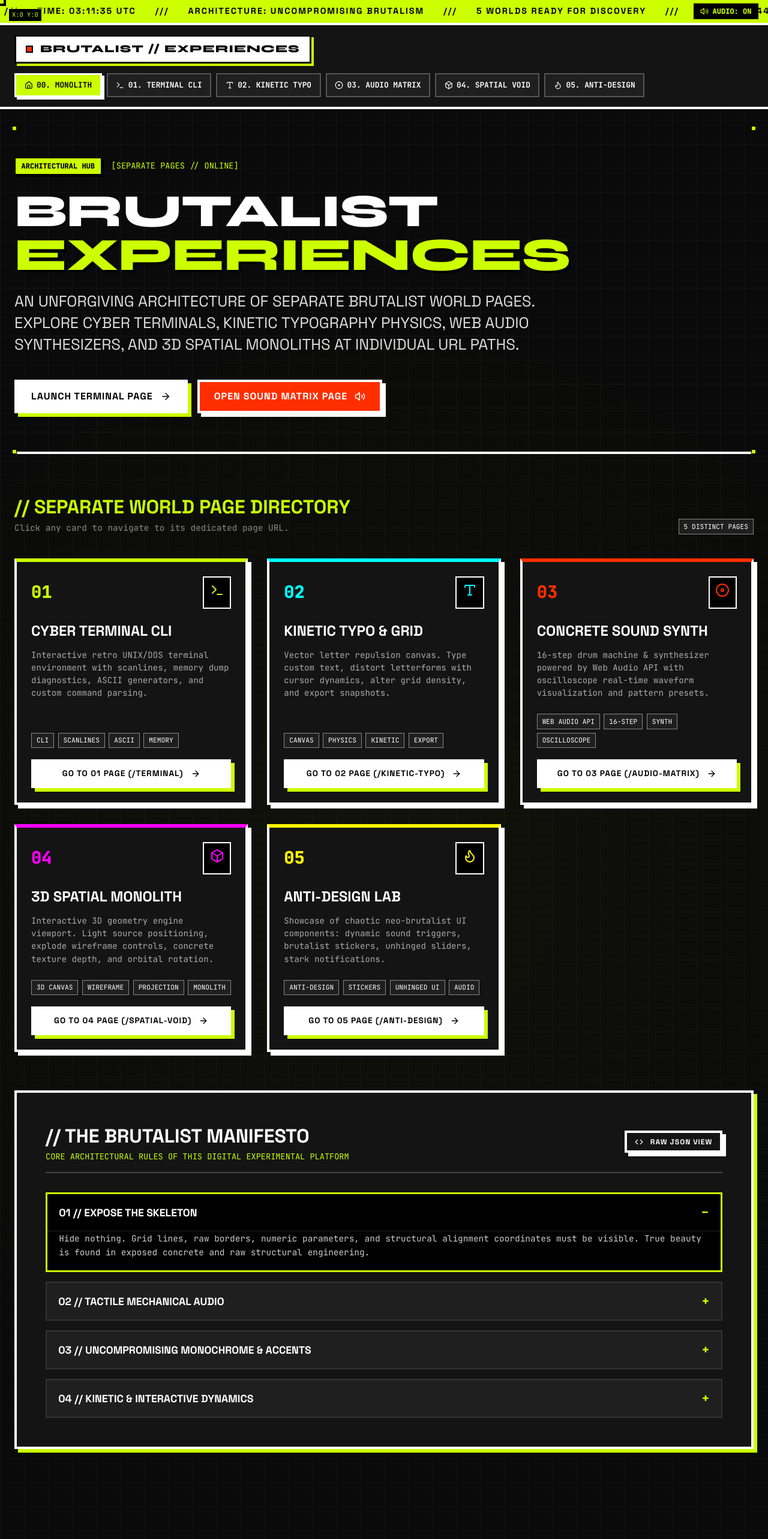
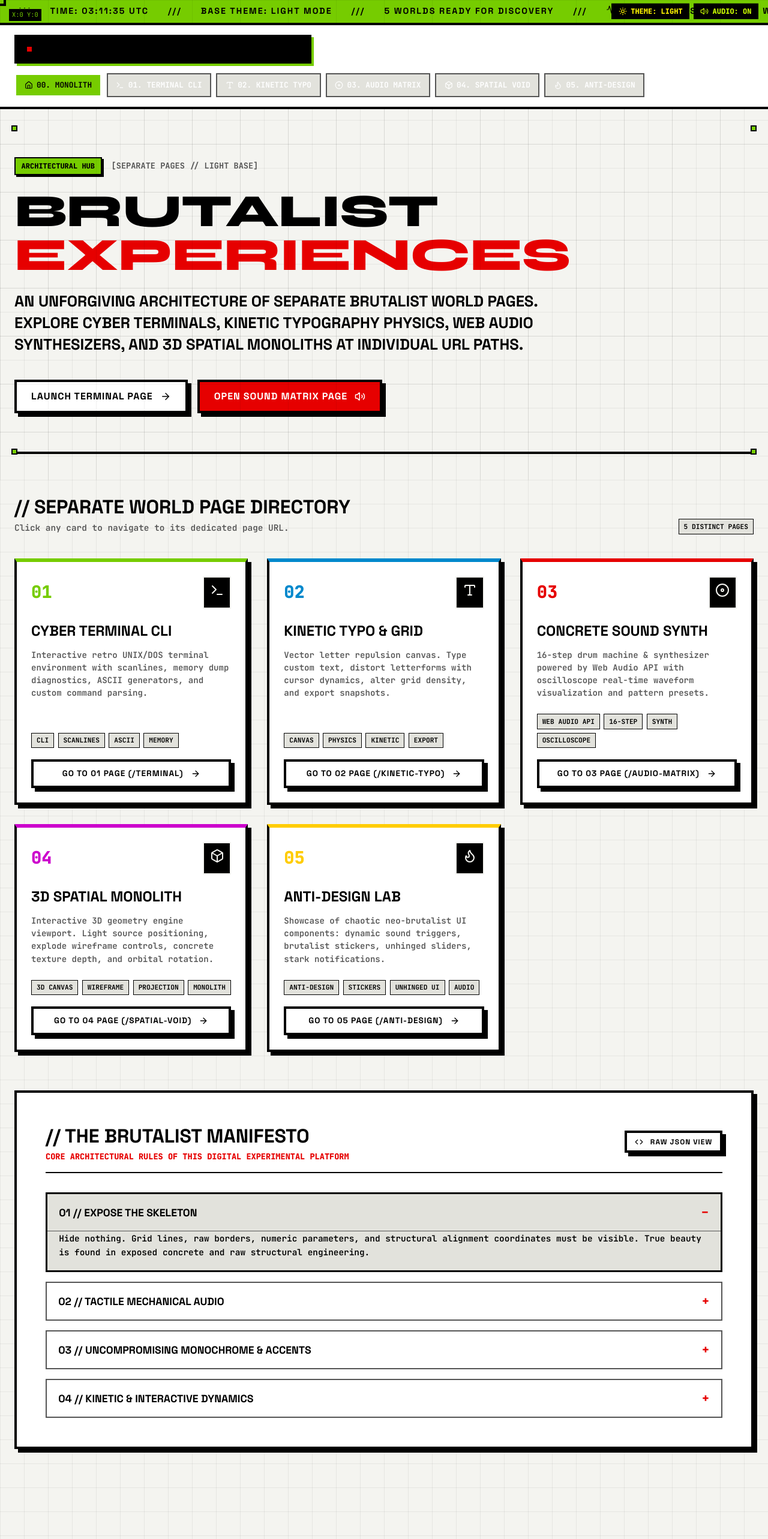
Before and after one commit to m4hdiebene/Brutalist-Experiences, a React (Vite) app: page / in a window 1280 px wide. Shown: the top 2566 px of the page at 60% size. Built offline with nearby package versions, Linux system fonts and the light colour scheme; the HTML template or start-up script is replaced by a standard one.

Commit message:
feat_base_light_mode_and_dark_mode_toggle

```diff
--- a/src/App.jsx
+++ b/src/App.jsx
@@ -1,5 +1,5 @@
-import React, { useEffect } from 'react';
-import { HashRouter, Routes, Route, useLocation } from 'react-router-dom';
+import React, { useState, useEffect } from 'react';
+import { BrowserRouter, Routes, Route, useLocation } from 'react-router-dom';
 import Navbar from './components/Navbar';
 import MarqueeTicker from './components/MarqueeTicker';
 import CustomCursor from './components/CustomCursor';
@@ -23,8 +23,14 @@ function ScrollToTop() {
 }
 
 export default function App() {
+  const [theme, setTheme] = useState('light'); // Light mode is default base
+
+  useEffect(() => {
+    document.documentElement.setAttribute('data-theme', theme);
+  }, [theme]);
+
   return (
-    <HashRouter>
+    <BrowserRouter>
       <ScrollToTop />
       <div className="app-container">
         {/* Background Architectural Grid Lines */}
@@ -34,7 +40,7 @@ export default function App() {
         <CustomCursor />
 
         {/* Top Continuous Marquee Ticker */}
-        <MarqueeTicker />
+        <MarqueeTicker theme={theme} setTheme={setTheme} />
 
         {/* Multi-world Navigation Header */}
         <Navbar />
@@ -55,6 +61,6 @@ export default function App() {
         {/* Industrial Footer */}
         <Footer />
       </div>
-    </HashRouter>
+    </BrowserRouter>
   );
 }
--- a/src/components/MarqueeTicker.jsx
+++ b/src/components/MarqueeTicker.jsx
@@ -1,8 +1,8 @@
 import React, { useState, useEffect } from 'react';
-import { Volume2, VolumeX, Terminal, Activity, ShieldAlert, Radio } from 'lucide-react';
+import { Volume2, VolumeX, Terminal, Activity, ShieldAlert, Radio, Sun, Moon } from 'lucide-react';
 import { audioEngine } from '../utils/audioEngine';
 
-export default function MarqueeTicker() {
+export default function MarqueeTicker({ theme, setTheme }) {
   const [time, setTime] = useState('');
   const [isMuted, setIsMuted] = useState(false);
 
@@ -22,6 +22,12 @@ export default function MarqueeTicker() {
     audioEngine.playClick();
   };
 
+  const handleThemeToggle = () => {
+    const newTheme = theme === 'light' ? 'dark' : 'light';
+    setTheme(newTheme);
+    audioEngine.playClick();
+  };
+
   return (
     <div className="marquee-container" style={{ position: 'relative' }}>
       <div className="marquee-content">
@@ -29,7 +35,7 @@ export default function MarqueeTicker() {
         <span>///</span>
         <span>TIME: {time}</span>
         <span>///</span>
-        <span>ARCHITECTURE: UNCOMPROMISING BRUTALISM</span>
+        <span>BASE THEME: {theme.toUpperCase()} MODE</span>
         <span>///</span>
         <span>5 WORLDS READY FOR DISCOVERY</span>
         <span>///</span>
@@ -41,14 +47,42 @@ export default function MarqueeTicker() {
         <span>///</span>
       </div>
 
+      <div style={{
+        position: 'absolute',
+        right: '1rem',
+        top: '50%',
+        transform: 'translateY(-50%)',
+        display: 'flex',
+        gap: '0.4rem',
+        zIndex: 5
+      }}>
+        {/* Theme Mode Toggle Button */}
+        <button
+          onClick={handleThemeToggle}
+          title="Toggle Light / Dark Mode"
+          style={{
+            background: '#000000',
+            color: theme === 'light' ? '#fff500' : '#00ffff',
+            border: '2px solid #000000',
+            padding: '0.2rem 0.6rem',
+            fontSize: '0.75rem',
+            fontFamily: 'var(--font-mono)',
+            fontWeight: 800,
+            display: 'flex',
+            alignItems: 'center',
+            gap: '0.4rem',
+            cursor: 'pointer'
+          }}
+        >
+          {theme === 'light' ? <Sun size={14} /> : <Moon size={14} />}
+          {theme === 'light' ? 'THEME: LIGHT' : 'THEME: DARK'}
+        </button>
+
+        {/* Audio Toggle Button */}
         <button
           onClick={handleAudioToggle}
           title="Toggle Audio Engine"
           style={{
-          position: 'absolute',
-          right: '1rem',
-          top: '50%',
-          transform: 'translateY(-50%)',
             background: '#000000',
             color: isMuted ? '#ff2e00' : '#ccff00',
             border: '2px solid #000000',
@@ -59,12 +93,13 @@ export default function MarqueeTicker() {
             display: 'flex',
             alignItems: 'center',
             gap: '0.4rem',
-          zIndex: 5
+            cursor: 'pointer'
           }}
         >
           {isMuted ? <VolumeX size={14} /> : <Volume2 size={14} />}
           {isMuted ? 'AUDIO: OFF' : 'AUDIO: ON'}
         </button>
       </div>
+    </div>
   );
 }
--- a/src/index.css
+++ b/src/index.css
@@ -1,52 +1,77 @@
 /* ==========================================================================
-   BRUTALIST DESIGN SYSTEM & GLOBAL STYLES
+   BRUTALIST DESIGN SYSTEM & DYNAMIC THEME ENGINE (LIGHT MODE BASE)
    ========================================================================== */
 
-:root {
-  /* Color Palette - Raw Monochrome & Acid Accents */
+/* LIGHT MODE (DEFAULT BASE) */
+:root, [data-theme="light"] {
+  /* Base Palette */
+  --bg-primary: #f4f4f0;
+  --bg-secondary: #ffffff;
+  --bg-tertiary: #e2e2dc;
+  --text-primary: #000000;
+  --text-muted: #555555;
+  --text-inverse: #ffffff;
+
+  /* Acid Neons (Optimized for Light Mode High-Contrast) */
+  --acid-lime: #76cc00;
+  --acid-red: #e60000;
+  --acid-cyan: #0088cc;
+  --acid-magenta: #cc00cc;
+  --acid-yellow: #ffcc00;
+
+  /* Architectural & Border Tokens */
+  --border-thick: 4px solid #000000;
+  --border-thin: 2px solid #000000;
+  --border-dark: 4px solid #000000;
+  --border-lime: 4px solid var(--acid-lime);
+  --border-red: 4px solid var(--acid-red);
+
+  /* Hard Drop Shadows (No Blur) */
+  --shadow-hard: 6px 6px 0px #000000;
+  --shadow-hard-inverse: 6px 6px 0px #ffffff;
+  --shadow-lime: 6px 6px 0px var(--acid-lime);
+  --shadow-red: 6px 6px 0px var(--acid-red);
+  --shadow-cyan: 6px 6px 0px var(--acid-cyan);
+
+  /* Typography */
+  --font-mono: 'JetBrains Mono', monospace;
+  --font-heading: 'Space Grotesk', sans-serif;
+  --font-display: 'Syne', sans-serif;
+
+  /* Blueprint Grid */
+  --grid-line-color: rgba(0, 0, 0, 0.06);
+}
+
+/* DARK MODE OVERRIDE */
+[data-theme="dark"] {
   --bg-primary: #0a0a0a;
   --bg-secondary: #141414;
   --bg-tertiary: #1f1f1f;
   --text-primary: #ffffff;
-  --text-muted: #888888;
-  --text-dark: #000000;
+  --text-muted: #aaaaaa;
+  --text-inverse: #000000;
 
-  /* Acid Neons */
   --acid-lime: #ccff00;
   --acid-red: #ff2e00;
   --acid-cyan: #00ffff;
   --acid-magenta: #ff00ff;
   --acid-yellow: #fff500;
 
-  /* Architectural & Border Tokens */
   --border-thick: 4px solid #ffffff;
   --border-thin: 2px solid #ffffff;
   --border-dark: 4px solid #000000;
-  --border-lime: 4px solid var(--acid-lime);
-  --border-red: 4px solid var(--acid-red);
 
-  /* Hard Drop Shadows (No Blur) */
   --shadow-hard: 6px 6px 0px #ffffff;
-  --shadow-hard-dark: 6px 6px 0px #000000;
-  --shadow-lime: 6px 6px 0px var(--acid-lime);
-  --shadow-red: 6px 6px 0px var(--acid-red);
-  --shadow-cyan: 6px 6px 0px var(--acid-cyan);
-  --shadow-press: 2px 2px 0px #ffffff;
+  --shadow-hard-inverse: 6px 6px 0px #000000;
 
-  /* Typography */
-  --font-mono: 'JetBrains Mono', monospace;
-  --font-heading: 'Space Grotesk', sans-serif;
-  --font-display: 'Syne', sans-serif;
-
-  /* System Spacing */
-  --space-unit: 8px;
+  --grid-line-color: rgba(255, 255, 255, 0.04);
 }
 
 * {
   box-sizing: border-box;
   margin: 0;
   padding: 0;
-  cursor: none !important; /* Managed by custom brutalist cursor */
+  cursor: none !important; /* Custom crosshair cursor */
 }
 
 html, body {
@@ -58,23 +83,24 @@ html, body {
   overflow-x: hidden;
   line-height: 1.5;
   -webkit-font-smoothing: antialiased;
+  transition: background-color 0.2s ease, color 0.2s ease;
 }
 
 /* Custom Brutalist Scrollbar */
 ::-webkit-scrollbar {
-  width: 12px;
-  height: 12px;
+  width: 14px;
+  height: 14px;
 }
 
 ::-webkit-scrollbar-track {
   background: var(--bg-secondary);
-  border-left: 2px solid var(--text-muted);
+  border-left: 2px solid var(--text-primary);
 }
 
 ::-webkit-scrollbar-thumb {
   background: var(--acid-lime);
-  border: 2px solid #000000;
-  box-shadow: 2px 2px 0px #000000;
+  border: 2px solid var(--text-primary);
+  box-shadow: 2px 2px 0px var(--text-primary);
 }
 
 ::-webkit-scrollbar-thumb:hover {
@@ -97,10 +123,9 @@ html, body {
   min-height: 100vh;
   position: relative;
   background:
-    radial-gradient(circle at 50% 50%, rgba(204, 255, 0, 0.03) 0%, transparent 60%),
-    linear-gradient(to right, rgba(255, 255, 255, 0.03) 1px, transparent 1px),
-    linear-gradient(to bottom, rgba(255, 255, 255, 0.03) 1px, transparent 1px);
-  background-size: 100% 100%, 40px 40px, 40px 40px;
+    linear-gradient(to right, var(--grid-line-color) 1px, transparent 1px),
+    linear-gradient(to bottom, var(--grid-line-color) 1px, transparent 1px);
+  background-size: 40px 40px, 40px 40px;
 }
 
 .main-content {
@@ -118,8 +143,8 @@ html, body {
   pointer-events: none;
   z-index: 1;
   background-image:
-    linear-gradient(to right, rgba(255, 255, 255, 0.02) 1px, transparent 1px),
-    linear-gradient(to bottom, rgba(255, 255, 255, 0.02) 1px, transparent 1px);
+    linear-gradient(to right, var(--grid-line-color) 1px, transparent 1px),
+    linear-gradient(to bottom, var(--grid-line-color) 1px, transparent 1px);
   background-size: 80px 80px;
 }
 
@@ -138,10 +163,10 @@ html, body {
   font-size: 1rem;
   text-transform: uppercase;
   letter-spacing: 1px;
-  background: #ffffff;
-  color: #000000;
+  background: var(--bg-secondary);
+  color: var(--text-primary);
   border: var(--border-thick);
-  box-shadow: var(--shadow-lime);
+  box-shadow: var(--shadow-hard);
   transition: all 0.1s ease;
   user-select: none;
   text-decoration: none;
@@ -156,7 +181,7 @@ html, body {
 
 .brutal-btn:active {
   transform: translate(2px, 2px);
-  box-shadow: 2px 2px 0px var(--acid-lime);
+  box-shadow: 2px 2px 0px var(--text-primary);
 }
 
 .brutal-btn-red {
@@ -166,14 +191,14 @@ html, body {
 }
 
 .brutal-btn-red:hover {
-  background: #ffffff;
-  color: #000000;
+  background: var(--text-primary);
+  color: var(--bg-primary);
   box-shadow: 9px 9px 0px var(--acid-red);
 }
 
 .brutal-btn-cyan {
   background: var(--acid-cyan);
-  color: #000000;
+  color: #ffffff;
   box-shadow: var(--shadow-hard);
 }
 
@@ -185,14 +210,14 @@ html, body {
 
 .brutal-btn-outline {
   background: transparent;
-  color: #ffffff;
+  color: var(--text-primary);
   border: var(--border-thick);
   box-shadow: var(--shadow-hard);
 }
 
 .brutal-btn-outline:hover {
-  background: #ffffff;
-  color: #000000;
+  background: var(--text-primary);
+  color: var(--bg-primary);
   box-shadow: 9px 9px 0px var(--acid-lime);
 }
 
@@ -202,6 +227,7 @@ html, body {
 
 .brutal-card {
   background: var(--bg-secondary);
+  color: var(--text-primary);
   border: var(--border-thick);
   box-shadow: var(--shadow-hard);
   padding: 1.5rem;
@@ -232,22 +258,23 @@ html, body {
   padding: 0.2rem 0.5rem;
   font-size: 0.7rem;
   background: var(--bg-tertiary);
-  border: 1px solid var(--text-muted);
+  border: 1px solid var(--text-primary);
   color: var(--text-primary);
+  font-weight: 700;
 }
 
 /* Structural Corner Markers */
 .corner-marker {
   position: absolute;
-  width: 8px;
-  height: 8px;
+  width: 10px;
+  height: 10px;
   background: var(--acid-lime);
-  border: 1px solid #000;
+  border: 2px solid var(--text-primary);
 }
-.corner-tl { top: -4px; left: -4px; }
-.corner-tr { top: -4px; right: -4px; }
-.corner-bl { bottom: -4px; left: -4px; }
-.corner-br { bottom: -4px; right: -4px; }
+.corner-tl { top: -5px; left: -5px; }
+.corner-tr { top: -5px; right: -5px; }
+.corner-bl { bottom: -5px; left: -5px; }
+.corner-br { bottom: -5px; right: -5px; }
 
 /* ==========================================================================
    MARQUEE TICKER ANIMATION
@@ -383,6 +410,7 @@ html, body {
   line-height: 0.95;
   text-transform: uppercase;
   letter-spacing: -1px;
+  color: var(--text-primary);
 }
 
 .brutal-sub-title {
@@ -390,5 +418,5 @@ html, body {
   font-size: clamp(1.2rem, 3vw, 2rem);
   font-weight: 700;
   text-transform: uppercase;
-  color: var(--acid-lime);
+  color: var(--text-primary);
 }
--- a/src/pages/Home.jsx
+++ b/src/pages/Home.jsx
@@ -94,7 +94,7 @@ export default function Home() {
 
         <div style={{ display: 'flex', gap: '1rem', alignItems: 'center', marginBottom: '1.5rem' }}>
           <span className="brutal-badge">ARCHITECTURAL HUB</span>
-          <span style={{ fontSize: '0.85rem', color: 'var(--acid-lime)' }}>[SEPARATE PAGES // ONLINE]</span>
+          <span style={{ fontSize: '0.85rem', fontWeight: 700, color: 'var(--text-muted)' }}>[SEPARATE PAGES // LIGHT BASE]</span>
         </div>
 
         {/* Hero Title */}
@@ -105,7 +105,7 @@ export default function Home() {
           style={{ marginBottom: '1.5rem', cursor: 'pointer' }}
         >
           BRUTALIST <br />
-          <span style={{ color: 'var(--acid-lime)', textShadow: '4px 4px 0px #000' }}>EXPERIENCES</span>
+          <span style={{ color: 'var(--acid-red)' }}>EXPERIENCES</span>
         </h1>
 
         <p style={{
@@ -114,7 +114,8 @@ export default function Home() {
           maxWidth: '900px',
           lineHeight: '1.4',
           marginBottom: '2.5rem',
-          color: '#dddddd'
+          color: 'var(--text-primary)',
+          fontWeight: 700
         }}>
           AN UNFORGIVING ARCHITECTURE OF SEPARATE BRUTALIST WORLD PAGES. EXPLORE CYBER TERMINALS, KINETIC TYPOGRAPHY PHYSICS, WEB AUDIO SYNTHESIZERS, AND 3D SPATIAL MONOLITHS AT INDIVIDUAL URL PATHS.
         </p>
@@ -150,7 +151,7 @@ export default function Home() {
         }}>
           <div>
             <h2 className="brutal-sub-title">// SEPARATE WORLD PAGE DIRECTORY</h2>
-            <p style={{ color: 'var(--text-muted)', fontSize: '0.9rem' }}>Click any card to navigate to its dedicated page URL.</p>
+            <p style={{ color: 'var(--text-muted)', fontSize: '0.9rem', fontWeight: 600 }}>Click any card to navigate to its dedicated page URL.</p>
           </div>
           <div className="brutal-tag">5 DISTINCT PAGES</div>
         </div>
@@ -171,7 +172,6 @@ export default function Home() {
                   flexDirection: 'column',
                   justifyContent: 'space-between',
                   minHeight: '340px',
-                  background: 'var(--bg-secondary)',
                   borderTop: `6px solid ${w.accent}`
                 }}
                 onMouseEnter={() => audioEngine.playBeep(600, 0.03)}
@@ -193,9 +193,9 @@ export default function Home() {
                     </span>
                     <div style={{
                       padding: '0.6rem',
-                      background: '#000000',
-                      border: '2px solid #ffffff',
-                      color: w.accent
+                      background: 'var(--text-primary)',
+                      border: '2px solid var(--bg-primary)',
+                      color: 'var(--bg-primary)'
                     }}>
                       <Icon size={24} />
                     </div>
@@ -206,16 +206,18 @@ export default function Home() {
                     fontSize: '1.5rem',
                     fontWeight: 800,
                     marginBottom: '0.75rem',
-                    textTransform: 'uppercase'
+                    textTransform: 'uppercase',
+                    color: 'var(--text-primary)'
                   }}>
                     {w.title}
                   </h3>
 
                   <p style={{
                     fontSize: '0.88rem',
-                    color: '#aaaaaa',
+                    color: 'var(--text-muted)',
                     lineHeight: '1.5',
-                    marginBottom: '1.5rem'
+                    marginBottom: '1.5rem',
+                    fontWeight: 600
                   }}>
                     {w.desc}
                   </p>
@@ -244,11 +246,9 @@ export default function Home() {
       </section>
 
       {/* Brutalist Manifesto Accordion */}
-      <section style={{
+      <section className="brutal-card" style={{
         padding: '3rem',
-        background: 'var(--bg-secondary)',
-        border: 'var(--border-thick)',
-        boxShadow: 'var(--shadow-lime)',
+        boxShadow: 'var(--shadow-hard)',
         position: 'relative',
         marginBottom: '4rem'
       }}>
@@ -259,14 +259,14 @@ export default function Home() {
           flexWrap: 'wrap',
           gap: '1rem',
           marginBottom: '2rem',
-          borderBottom: '2px solid #444',
+          borderBottom: '2px solid var(--text-primary)',
           paddingBottom: '1rem'
         }}>
           <div>
-            <h2 className="brutal-sub-title" style={{ color: '#ffffff' }}>
+            <h2 className="brutal-sub-title">
               // THE BRUTALIST MANIFESTO
             </h2>
-            <p style={{ color: 'var(--acid-lime)', fontSize: '0.85rem' }}>CORE ARCHITECTURAL RULES OF THIS DIGITAL EXPERIMENTAL PLATFORM</p>
+            <p style={{ color: 'var(--acid-red)', fontSize: '0.85rem', fontWeight: 800 }}>CORE ARCHITECTURAL RULES OF THIS DIGITAL EXPERIMENTAL PLATFORM</p>
           </div>
 
           <button
@@ -283,13 +283,14 @@ export default function Home() {
 
         {rawView ? (
           <pre style={{
-            background: '#000000',
+            background: 'var(--bg-tertiary)',
             padding: '1.5rem',
-            border: '2px solid var(--acid-lime)',
-            color: 'var(--acid-lime)',
+            border: '2px solid var(--text-primary)',
+            color: 'var(--text-primary)',
             fontFamily: 'var(--font-mono)',
             fontSize: '0.85rem',
-            overflowX: 'auto'
+            overflowX: 'auto',
+            fontWeight: 700
           }}>
             {JSON.stringify(manifestoItems, null, 2)}
           </pre>
@@ -299,8 +300,8 @@ export default function Home() {
               <div
                 key={idx}
                 style={{
-                  border: manifestoOpen === idx ? '3px solid var(--acid-lime)' : '2px solid #333333',
-                  background: manifestoOpen === idx ? '#000000' : 'var(--bg-tertiary)',
+                  border: manifestoOpen === idx ? '3px solid var(--text-primary)' : '2px solid var(--text-muted)',
+                  background: manifestoOpen === idx ? 'var(--bg-tertiary)' : 'var(--bg-secondary)',
                   transition: 'all 0.15s ease'
                 }}
               >
@@ -314,7 +315,7 @@ export default function Home() {
                     padding: '1rem 1.2rem',
                     background: 'transparent',
                     border: 'none',
-                    color: '#ffffff',
+                    color: 'var(--text-primary)',
                     fontFamily: 'var(--font-heading)',
                     fontSize: '1.1rem',
                     fontWeight: 800,
@@ -327,7 +328,7 @@ export default function Home() {
                 >
                   <span>{item.title}</span>
                   <span style={{
-                    color: 'var(--acid-lime)',
+                    color: 'var(--acid-red)',
                     fontSize: '1.4rem',
                     fontWeight: 900
                   }}>
@@ -338,10 +339,11 @@ export default function Home() {
                 {manifestoOpen === idx && (
                   <div style={{
                     padding: '0 1.2rem 1.2rem 1.2rem',
-                    color: '#cccccc',
+                    color: 'var(--text-primary)',
                     fontSize: '0.9rem',
                     lineHeight: '1.6',
-                    borderTop: '1px solid #222'
+                    borderTop: '1px solid var(--text-muted)',
+                    fontWeight: 600
                   }}>
                     {item.content}
                   </div>
```
Lines whose indentation alone changed are shown as unchanged.
